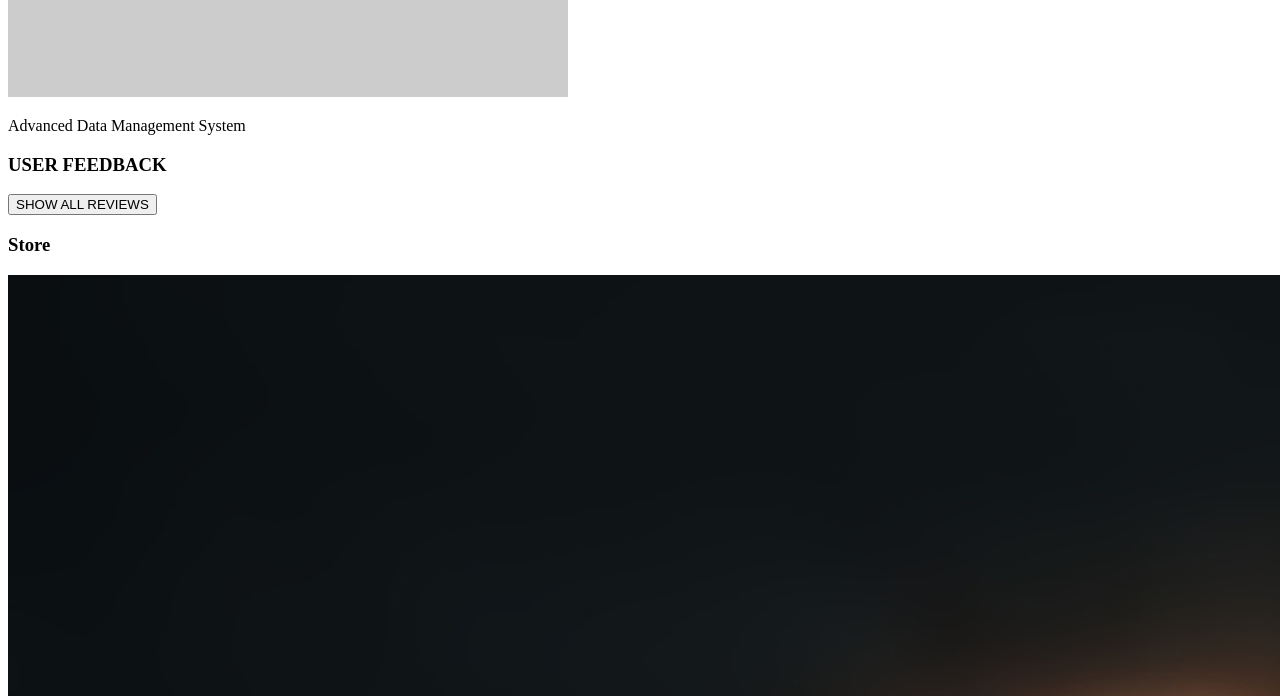
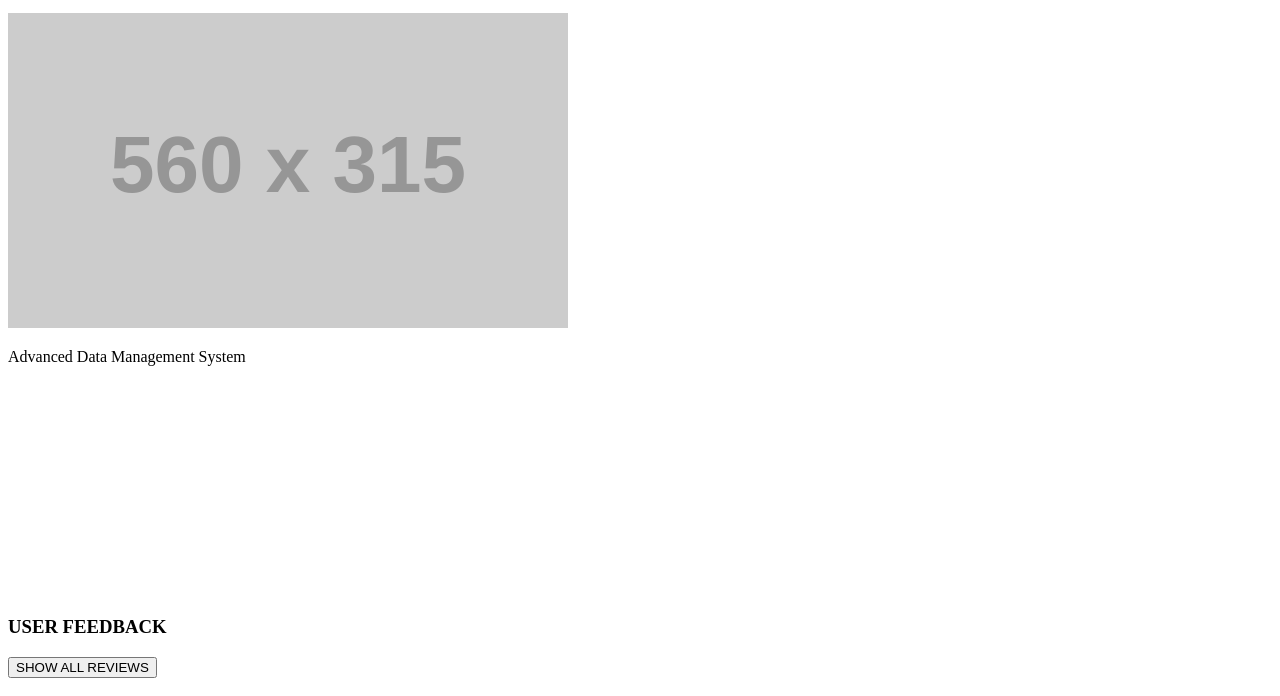
Before and after one commit to giorgishonia/bpf, a website built with Vite: page index.html in a window 1280 px wide. Shown: the part 11304-12000 px from the top of the page. Built offline with nearby package versions, Linux system fonts and the light colour scheme; placeholder pictures from the web are drawn by us; a script that the page names is missing.

Commit message:
scroll improvement

```diff
--- a/index.html
+++ b/index.html
@@ -241,7 +241,7 @@
           </div>
         </div>
       </section>
-      <section id="projects" class="projects  ">
+      <section id="projects" style="margin-top: 250px;" class="projects  ">
         <div class="container">
             <div class="text-side  ">
                 <h3>Past Works</h3>
@@ -296,7 +296,7 @@
     </section>
 
 
-        <section id="feedback" class="project  ">
+        <section id="feedback" style="margin-top: 250px;" class="project  ">
             <div class="container">
                 <h3 class="review-title  ">USER FEEDBACK</h3>
                 <div class="review-cards  ">
--- a/src/style.css
+++ b/src/style.css
@@ -1878,3 +1878,7 @@ body.dark .join-button:hover{
   font-size: 0.9rem !important;
   padding: 2px 5px !important;
 }
+
+#contact{
+  padding: 19rem 0;
+}
```
